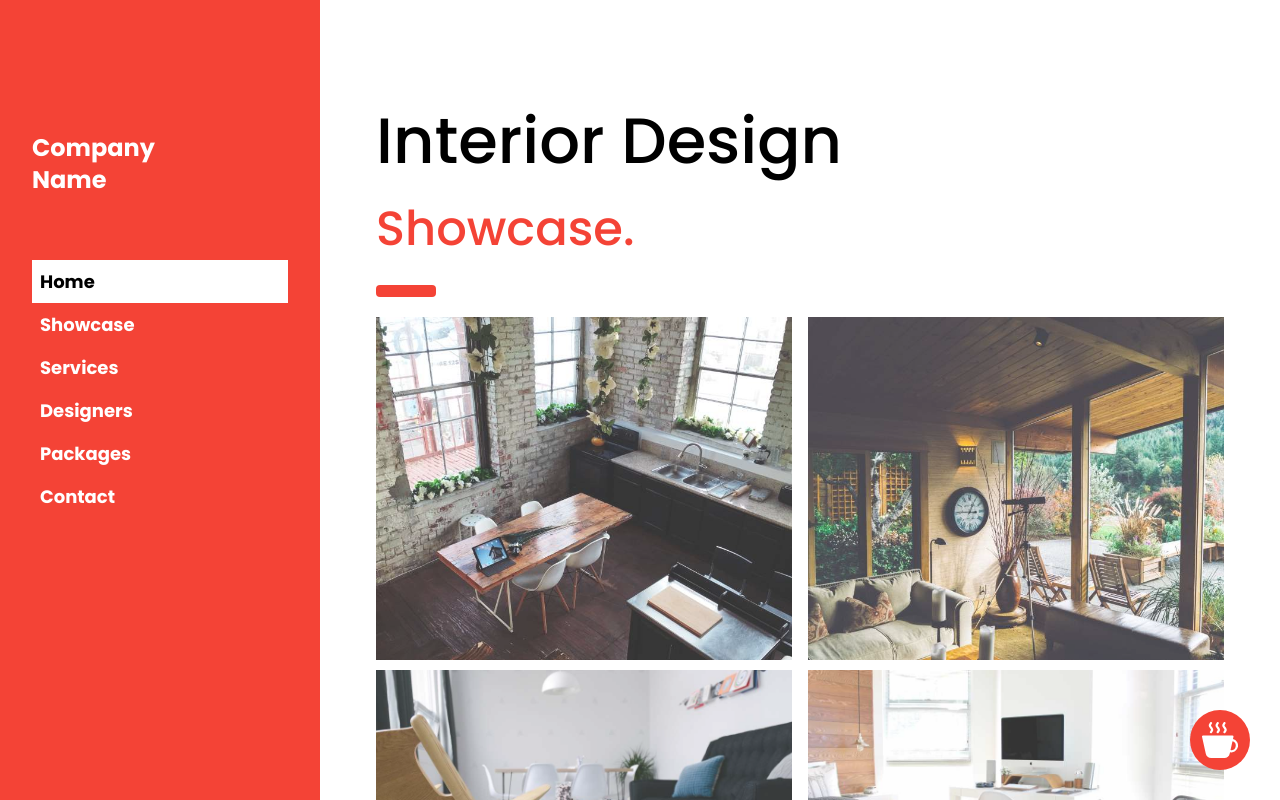
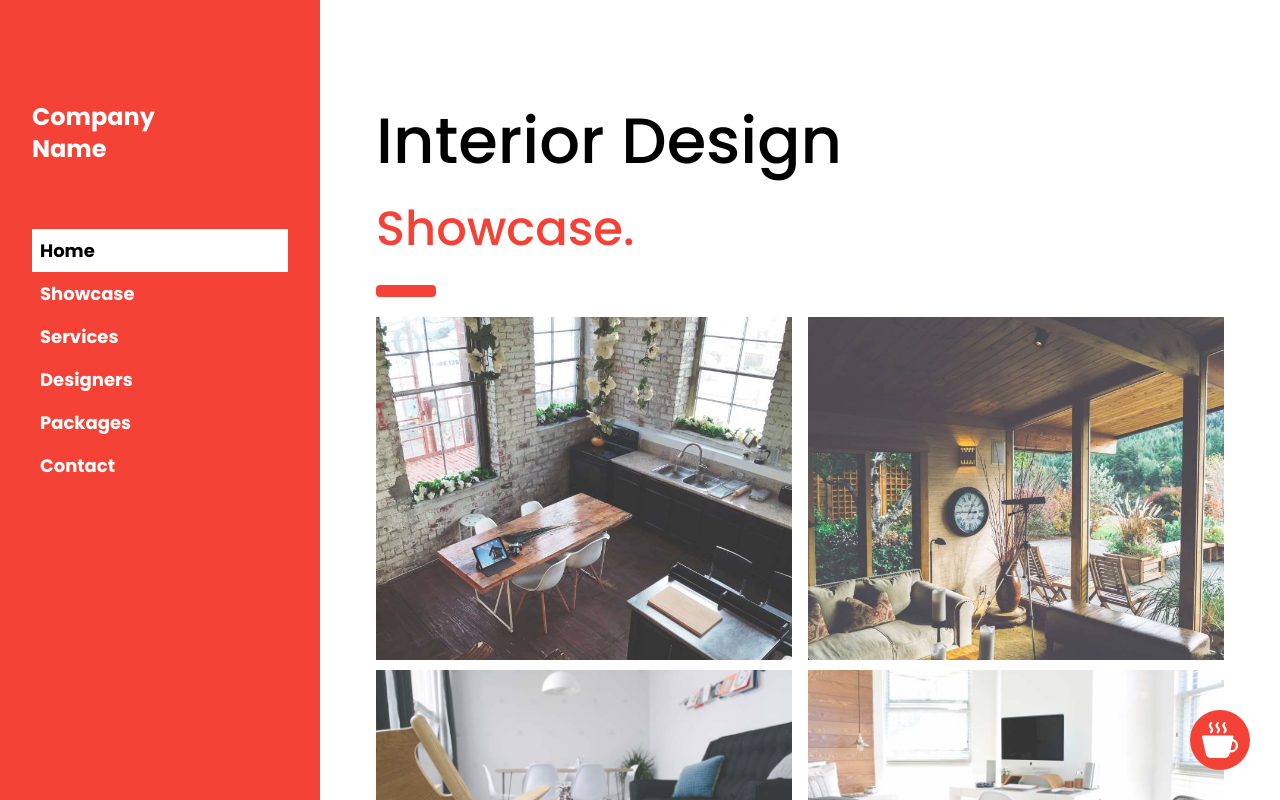
Before and after one commit to zolppy/interior-design, a Next.js app: page / in a window 1280 px wide. Shown: the top 800 px of the page. Built offline with nearby package versions, Linux system fonts and the light colour scheme.

Commit message:
refactor: several refactorations

```diff
--- a/src/app/components/Button.tsx
+++ b/src/app/components/Button.tsx
@@ -2,13 +2,13 @@ import { memo } from "react";
 import { HTMLAttributes, ReactNode } from "react";
 import { ClassNameValue, twMerge } from "tailwind-merge";
 
-interface IButton extends HTMLAttributes<HTMLButtonElement> {
+interface Button extends HTMLAttributes<HTMLButtonElement> {
     children: ReactNode;
     type?: "button" | "reset" | "submit";
 }
 
 export const Button = memo(
-    ({ children, type = "button", className, ...props }: IButton) => {
+    ({ children, type = "button", className, ...props }: Button) => {
         const baseStyles =
             "py-3 px-6 text-white transition-colors duration-200 lg:hover:cursor-pointer active:bg-black lg:hover:bg-black";
 
--- a/src/app/components/Case.tsx
+++ b/src/app/components/Case.tsx
@@ -1,8 +1,8 @@
 import { memo } from "react";
 import Image from "next/image";
-import type { Img as ImgInterface } from "@/utils/types/image";
+import type { Img } from "@/utils/types/image";
 
-export const Case = memo(({ title, alt, path }: Omit<ImgInterface, "id">) => {
+export const Case = memo(({ title, alt, path }: Omit<Img, "id">) => {
     return (
         <li>
             <Image
--- a/src/app/components/Designer.tsx
+++ b/src/app/components/Designer.tsx
@@ -1,9 +1,9 @@
 import { memo } from "react";
 import Image from "next/image";
-import type { Designer as DesignerInterface } from "@/utils/types/designer";
+import type { Designer as DesignerType } from "@/utils/types/designer";
 
 export const Designer = memo(
-    ({ photo, name, role, description }: Omit<DesignerInterface, "id">) => {
+    ({ photo, name, role, description }: Omit<DesignerType, "id">) => {
         return (
             <li className="bg-[#f1f1f1] min-w-[320px] w-[100%] max-w-[480px] md:min-w-[200px] lg:max-w-none">
                 <Image
--- a/src/app/components/FormInput.tsx
+++ b/src/app/components/FormInput.tsx
@@ -1,7 +1,7 @@
 import { HTMLAttributes } from "react";
 import { ClassNameValue, twMerge } from "tailwind-merge";
 
-interface IFormInput extends HTMLAttributes<HTMLInputElement> {
+interface FormInput extends HTMLAttributes<HTMLInputElement> {
     id: string;
     type?: "text" | "date" | "datetime" | "email" | "tel";
     required: boolean;
@@ -15,7 +15,7 @@ export function FormInput({
     placeholder,
     className = "",
     ...props
-}: IFormInput) {
+}: FormInput) {
     const baseStyles = "border border-neutral-300 p-2";
 
     return (
--- a/src/app/components/FormInputWrapper.tsx
+++ b/src/app/components/FormInputWrapper.tsx
@@ -1,10 +1,10 @@
 import { ReactNode } from "react";
 
-interface IFormInputWrapper {
+interface FormInputWrapper {
     children: ReactNode;
 }
 
-export function FormInputWrapper({ children }: IFormInputWrapper) {
+export function FormInputWrapper({ children }: FormInputWrapper) {
     return <div className="flex flex-col gap-y-1">{children}</div>;
 }
 
--- a/src/app/components/Main.tsx
+++ b/src/app/components/Main.tsx
@@ -1,10 +1,10 @@
 import { ReactNode } from "react";
 
-interface IMain {
+interface Main {
     children: ReactNode;
 }
 
-export function Main({ children }: IMain) {
+export function Main({ children }: Main) {
     return (
         <main className="mt-[69px] pt-6 px-3.5 lg:ml-[320px] lg:px-14">
             {children}
--- a/src/app/components/MenuDesktop.tsx
+++ b/src/app/components/MenuDesktop.tsx
@@ -1,19 +1,9 @@
-"use client";
-
-import { Button } from "@/app/components/Button";
 import { MenuList } from "@/app/components/MenuList";
-import { useMenu } from "@/context/MenuCtx";
-import { BsX } from "react-icons/bs";
 
 export function MenuDesktop() {
-    const { closeMenu } = useMenu();
-
     return (
         <nav className="h-screen hidden bg-[#f44336] fixed top-0 left-0 z-30 p-8 flex-col gap-y-16 overflow-x-hidden w-[320px] font-bold lg:flex">
-            <Button onClick={closeMenu} className="lg:invisible bg-inherit p-0">
-                <BsX className="text-white text-4xl" />
-            </Button>
-            <h1 className="text-white text-2xl">
+            <h1 className="mt-[69px] text-white text-2xl">
                 Company <br /> Name
             </h1>
             <MenuList />
--- a/src/app/components/Pack.tsx
+++ b/src/app/components/Pack.tsx
@@ -1,10 +1,10 @@
 import { ReactNode } from "react";
 
-interface IPack {
+interface Pack {
     children: ReactNode;
 }
 
-export function Pack({ children }: IPack) {
+export function Pack({ children }: Pack) {
     return <li className="bg-[#f1f1f1]">{children}</li>;
 }
 
--- a/src/app/components/PackItem.tsx
+++ b/src/app/components/PackItem.tsx
@@ -1,10 +1,10 @@
 import { ReactNode } from "react";
 
-interface IPackItem {
+interface PackItem {
     children: ReactNode;
 }
 
-export function PackItem({ children }: IPackItem) {
+export function PackItem({ children }: PackItem) {
     return <li className="p-4 text-center">{children}</li>;
 }
 
```
